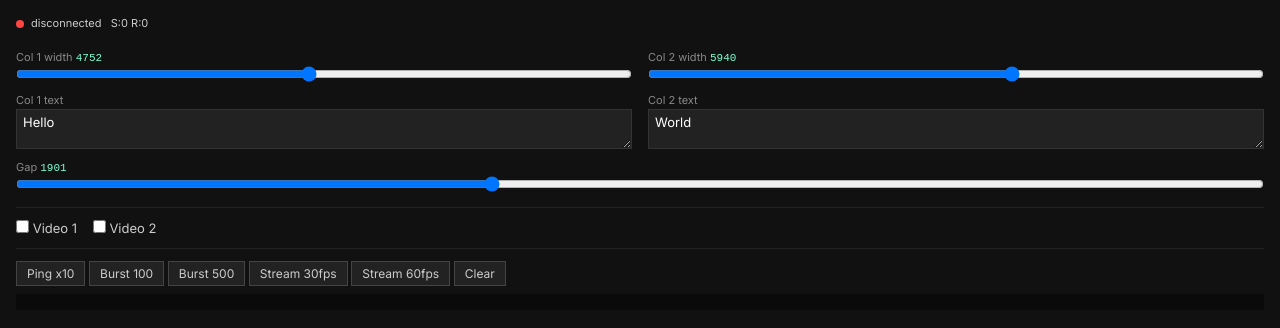
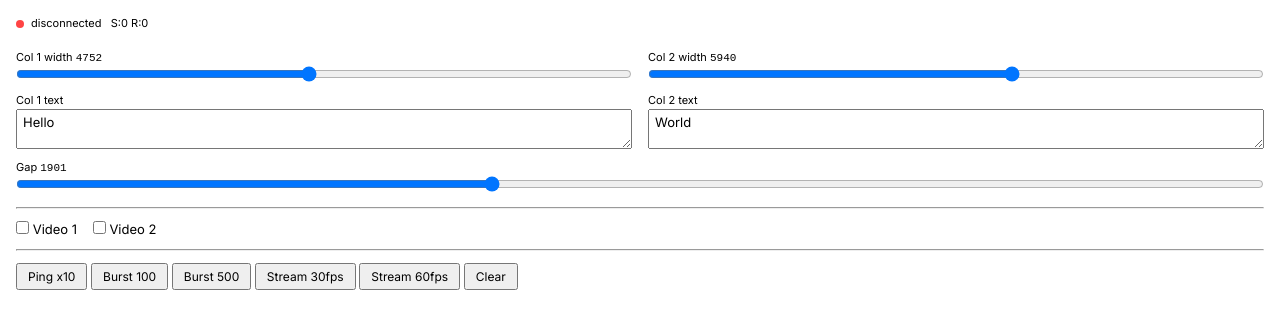
Before and after one commit to jonasjohansson/aspace-elite, a website: page sender.html in a window 1280 px wide. Drawn offline with nearby package versions, Linux system fonts and the light colour scheme; no server answers.

Commit message:
Add HTTP health check for Render, strip sender styling
Co-Authored-By: Claude Opus 4.6 <noreply@anthropic.com>

```diff
--- a/sender.html
+++ b/sender.html
@@ -7,21 +7,20 @@
 <title>Sender</title>
 <style>
   * { margin: 0; padding: 0; box-sizing: border-box; }
-  body { font-family: 'Inter', sans-serif; background: #111; color: #ccc; padding: 16px; font-size: 13px; }
-  label { display: block; margin: 8px 0 2px; font-size: 11px; color: #888; }
+  body { font-family: 'Inter', sans-serif; padding: 16px; font-size: 13px; }
+  label { display: block; margin: 8px 0 2px; font-size: 11px; }
   input[type="range"] { width: 100%; }
-  textarea { width: 100%; padding: 4px 6px; background: #222; border: 1px solid #333; color: #fff; font-family: inherit; font-size: 13px; height: 40px; resize: vertical; }
+  textarea { width: 100%; padding: 4px 6px; font-family: inherit; font-size: 13px; height: 40px; resize: vertical; }
   .row { display: flex; gap: 16px; }
   .col { flex: 1; }
-  .val { font-family: monospace; font-size: 11px; color: #7FFFD4; }
+  .val { font-family: monospace; font-size: 11px; }
   .status { margin-bottom: 12px; font-size: 11px; }
   .dot { display: inline-block; width: 8px; height: 8px; border-radius: 50%; background: #f44; vertical-align: middle; margin-right: 4px; }
   .dot.on { background: #4f4; }
-  hr { border: none; border-top: 1px solid #222; margin: 12px 0; }
-  button { padding: 4px 10px; background: #222; border: 1px solid #444; color: #ccc; cursor: pointer; font-size: 12px; font-family: inherit; }
-  button:hover { background: #333; }
-  .checks label { display: inline; margin-right: 12px; font-size: 13px; color: #ccc; }
-  #results { font-family: monospace; font-size: 11px; background: #0a0a0a; padding: 8px; margin-top: 8px; max-height: 150px; overflow-y: auto; white-space: pre-wrap; }
+  hr { margin: 12px 0; }
+  button { padding: 4px 10px; cursor: pointer; font-size: 12px; font-family: inherit; }
+  .checks label { display: inline; margin-right: 12px; font-size: 13px; }
+  #results { font-family: monospace; font-size: 11px; padding: 8px; margin-top: 8px; max-height: 150px; overflow-y: auto; white-space: pre-wrap; }
 </style>
 </head>
 <body>
--- a/server.js
+++ b/server.js
@@ -1,7 +1,10 @@
 const http = require('http');
 const { Server } = require('socket.io');
 
-const server = http.createServer();
+const server = http.createServer((req, res) => {
+  res.writeHead(200, { 'Content-Type': 'text/plain' });
+  res.end('ok');
+});
 const io = new Server(server, {
   cors: { origin: '*' }
 });
```
